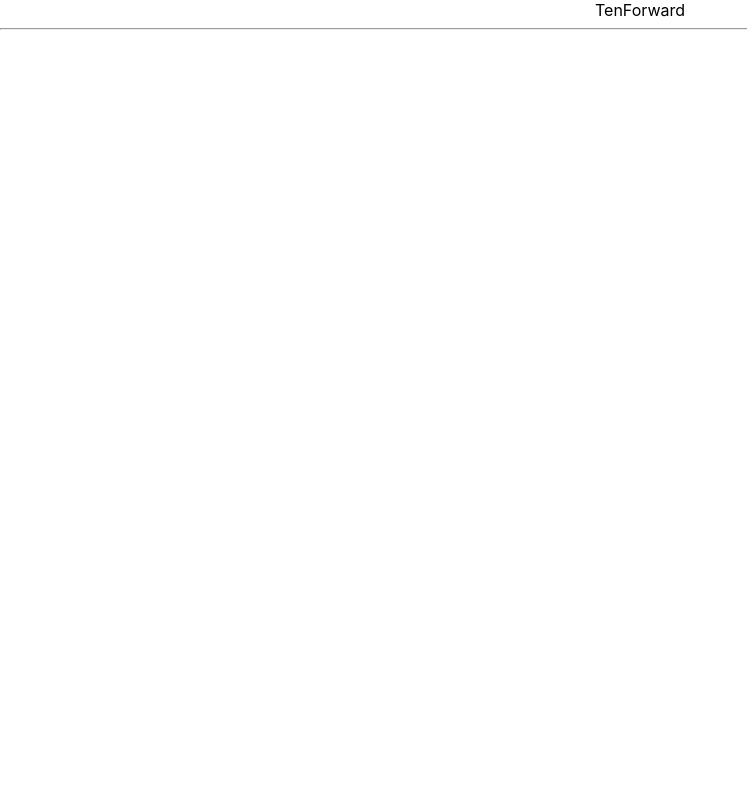
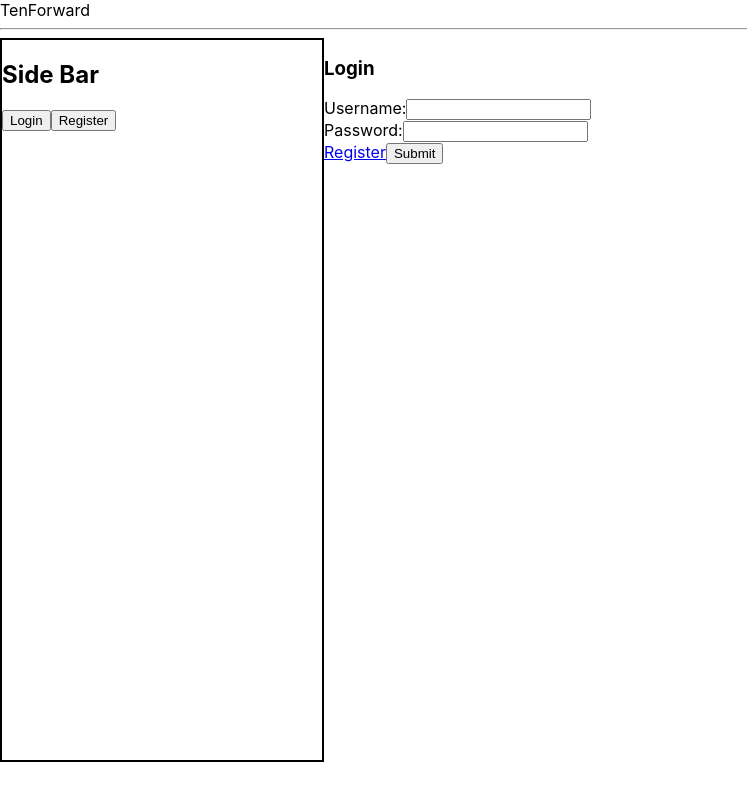
Before and after one commit to adamjmosebach/TenForward, a React (Create React App) app in the folder client/: page /login in a window 1280 px wide. Shown: the whole page, without its empty margins (0-747 px from the left). Built offline with nearby package versions, Linux system fonts and the light colour scheme.

Commit message:
basic setup, login, register, and auth

```diff
--- a/client/src/App.css
+++ b/client/src/App.css
@@ -1,38 +1,3 @@
-.App {
-  text-align: center;
+.all-not-nav {
+  display: flex;
 }
-
-.App-logo {
-  height: 40vmin;
-  pointer-events: none;
-}
-
-@media (prefers-reduced-motion: no-preference) {
-  .App-logo {
-    animation: App-logo-spin infinite 20s linear;
-  }
-}
-
-.App-header {
-  background-color: #282c34;
-  min-height: 100vh;
-  display: flex;
-  flex-direction: column;
-  align-items: center;
-  justify-content: center;
-  font-size: calc(10px + 2vmin);
-  color: white;
-}
-
-.App-link {
-  color: #61dafb;
-}
-
-@keyframes App-logo-spin {
-  from {
-    transform: rotate(0deg);
-  }
-  to {
-    transform: rotate(360deg);
-  }
-}
--- a/client/src/App.js
+++ b/client/src/App.js
@@ -4,11 +4,17 @@ import { Switch, Route, useHistory } from 'react-router-dom';
 import './App.css';
 
 import Layout from './layout/Layout';
-// import Login from './screens/Login';
+import SideBar from './layout/SideBar';
+import Login from './screens/Login';
 import Register from './screens/Register';
 
-import { loginUser, registerUser, verifyUser, removeToken } from './services/auth';
-// import MainContainer from './containers/MainContainer';
+import {
+  loginUser,
+  registerUser,
+  verifyUser,
+  removeToken,
+} from './services/auth';
+import MainContainer from './containers/MainContainer';
 
 function App() {
   const [currentUser, setCurrentUser] = useState(null);
@@ -45,17 +51,20 @@ function App() {
   return (
     <div className='App'>
       <Layout>
+        <div className='all-not-nav'>
+          <SideBar currentUser={currentUser} handleLogout={handleLogout} />
           <Switch>
-          {/* <Route path='/login'>
+            <Route path='/login'>
               <Login loginSubmit={loginSubmit} />
-          </Route> */}
+            </Route>
             <Route path='/register'>
               <Register registerSubmit={registerSubmit} />
             </Route>
-          {/* <Route path='/'>
+            <Route path='/'>
               <MainContainer currentUser={currentUser} />
-          </Route> */}
+            </Route>
           </Switch>
+        </div>
       </Layout>
     </div>
   );
--- /dev/null
+++ b/client/src/containers/MainContainer.jsx
@@ -0,0 +1,9 @@
+import React from 'react'
+
+export default function MainContainer() {
+  return (
+    <div>
+      <h2>Main Container</h2>
+    </div>
+  )
+}
--- a/client/src/layout/Layout.jsx
+++ b/client/src/layout/Layout.jsx
@@ -1,11 +1,14 @@
 import React from 'react'
 
-export default function Layout() {
+export default function Layout(props) {
   return (
     <div>
-      <img />
+      <img src='' />
       <span>TenForward</span>
       <hr />
+      <main>
+        {props.children}
+      </main>
     </div>
   )
 }
--- /dev/null
+++ b/client/src/layout/SideBar.css
@@ -0,0 +1,5 @@
+.side-bar {
+  width: 25vw;
+  height: 90vh;
+  border: 2px solid black;
+}
--- /dev/null
+++ b/client/src/layout/SideBar.jsx
@@ -0,0 +1,27 @@
+import React from 'react';
+import { Link } from 'react-router-dom';
+import './SideBar.css';
+
+export default function SideBar(props) {
+  const { currentUser } = props;
+  return (
+    <div className='side-bar'>
+      <h2>Side Bar</h2>
+      {currentUser ? (
+        <div>
+          <p>{currentUser.username}</p>
+          <button onClick={props.handleLogout}>logout</button>
+        </div>
+      ) : (
+        <div>
+          <Link to='/login'>
+            <button>Login</button>
+          </Link>
+          <Link to='/register'>
+            <button>Register</button>
+          </Link>
+        </div>
+      )}
+    </div>
+  );
+}
--- /dev/null
+++ b/client/src/screens/Login.jsx
@@ -0,0 +1,47 @@
+import React, { useState } from 'react';
+import { Link } from 'react-router-dom';
+
+export default function Login(props) {
+  const [formData, setFormData] = useState({
+    username: '',
+    password: ''
+  })
+  const { username, password } = formData;
+
+  const handleChange = (e) => {
+    const { name, value } = e.target;
+    setFormData(prevState => ({
+      ...prevState,
+      [name]: value
+    }))
+  }
+
+  return (
+    <form onSubmit={(e)=> {
+      e.preventDefault();
+      props.loginSubmit(formData);
+    }}>
+      <h3>Login</h3>
+      <label>Username:
+        <input
+          type='text'
+          name='username'
+          value={username}
+          onChange={handleChange}
+        />
+      </label>
+      <br />
+      <label>Password:
+        <input
+          type='password'
+          name='password'
+          value={password}
+          onChange={handleChange}
+        />
+      </label>
+      <br />
+      <Link to='/register'>Register</Link>
+      <button>Submit</button>
+    </form>
+  )
+}
--- a/client/src/screens/Register.jsx
+++ b/client/src/screens/Register.jsx
@@ -77,6 +77,7 @@ export default function Register(props) {
       <label>
         Division
         <select name='division' id='division' onChange={handleChange}>
+          <option value='' disabled selected>--Select Division--</option>
           <option value='command'>Command</option>
           <option value='operations'>Operations</option>
           <option value='science'>Science</option>
```
Lines whose indentation alone changed are shown as unchanged.
